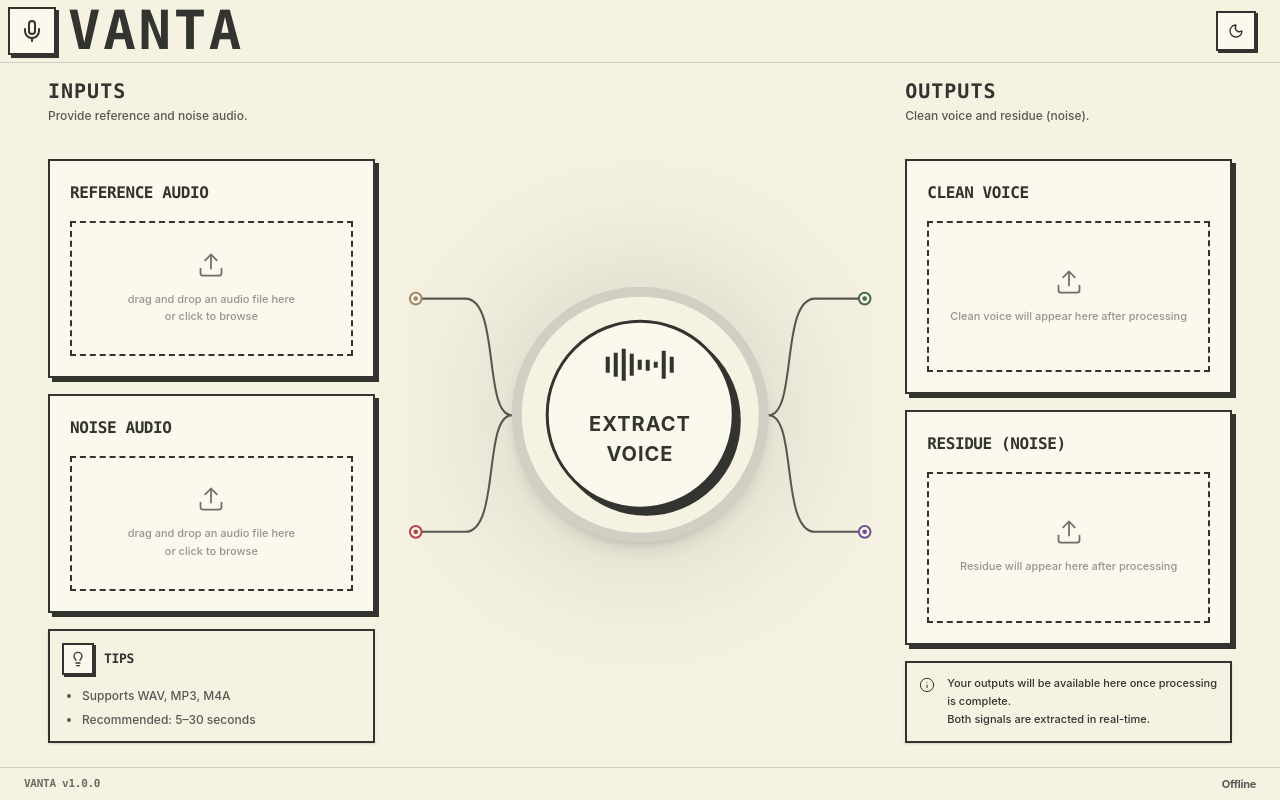
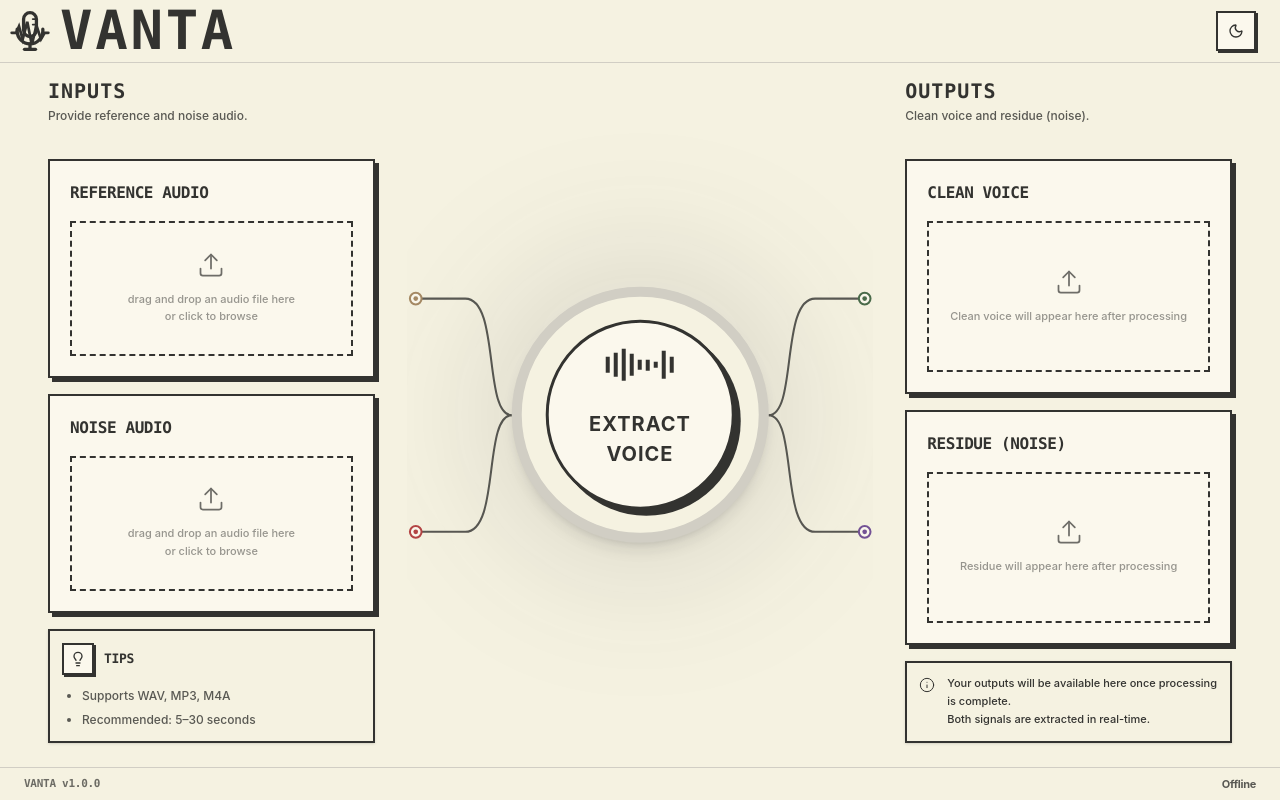
Before and after one commit to Komalpreet2809/Vanta, a Next.js app in the folder web/: page / in a window 1280 px wide. Built offline with nearby package versions, Linux system fonts and the light colour scheme; no server answers.

Commit message:
style: implement refined monochromatic mic-and-wave logo matching user reference

```diff
--- a/web/src/components/Header.tsx
+++ b/web/src/components/Header.tsx
@@ -36,10 +36,38 @@ export function Header() {
   return (
     <header className="pl-2 pr-6 py-1 flex items-center justify-between border-b border-[var(--border-main)] bg-[var(--bg-header)]">
       <div className="flex items-center gap-3">
-        <div className="flex items-center gap-4">
-          <div className="h-12 w-12 border-2 border-[var(--text-main)] flex items-center justify-center bg-[var(--bg-card)] shadow-[3px_3px_0_var(--text-main)] relative">
-            <Mic className="h-6 w-6 text-[var(--text-main)]" />
-          </div>
+        <div className="flex items-center gap-3">
+          <svg
+            width="44"
+            height="44"
+            viewBox="0 0 24 24"
+            fill="none"
+            stroke="var(--text-main)"
+            strokeWidth="1.8"
+            strokeLinecap="round"
+            strokeLinejoin="round"
+            className="text-[var(--text-main)] shrink-0"
+          >
+            {/* Mic Capsule */}
+            <path d="M12 2a3.5 3.5 0 0 0-3.5 3.5v6a3.5 3.5 0 0 0 7 0v-6A3.5 3.5 0 0 0 12 2z" />
+
+            {/* Mic Slits (Right side like image) */}
+            <line x1="13.5" y1="5.5" x2="15" y2="5.5" strokeWidth="1" />
+            <line x1="13.5" y1="8.5" x2="15" y2="8.5" strokeWidth="1" />
+
+            {/* Cradle & Stand */}
+            <path d="M19 11v1a7 7 0 0 1-14 0v-1" />
+            <line x1="12" y1="19" x2="12" y2="22" />
+            <line x1="9" y1="22" x2="15" y2="22" />
+
+            {/* Jagged Waveform (matches image pattern) */}
+            <path
+              d="M2 13h2.5l1.5-3.5 2 7 2.5-9.5 2.5 12.5 2.5-10.5 2.5 7.5 2-3.5h2"
+              strokeWidth="1.5"
+              strokeLinejoin="miter"
+              className="opacity-100"
+            />
+          </svg>
           <span className="font-mono-heading font-black text-[54px] uppercase tracking-wider text-[var(--text-main)] leading-none -ml-1">VANTA</span>
         </div>
       </div>
```
